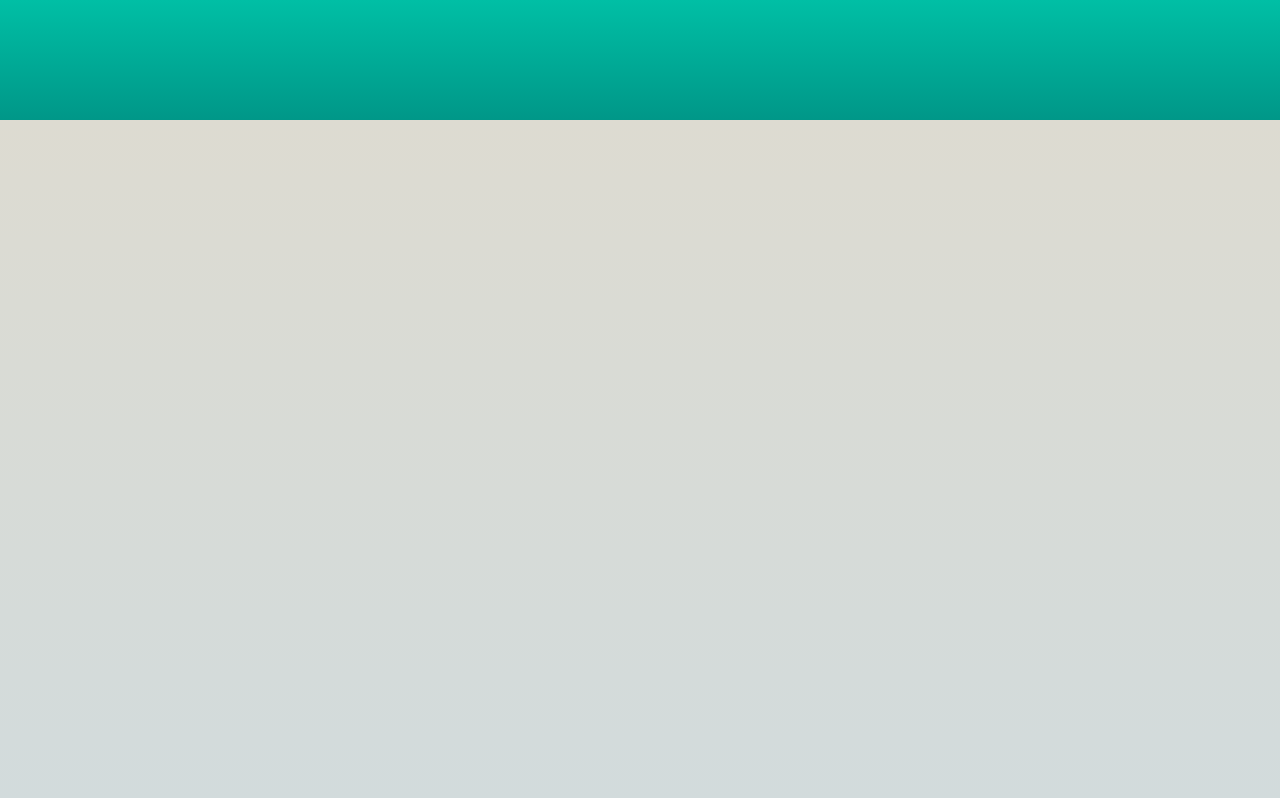
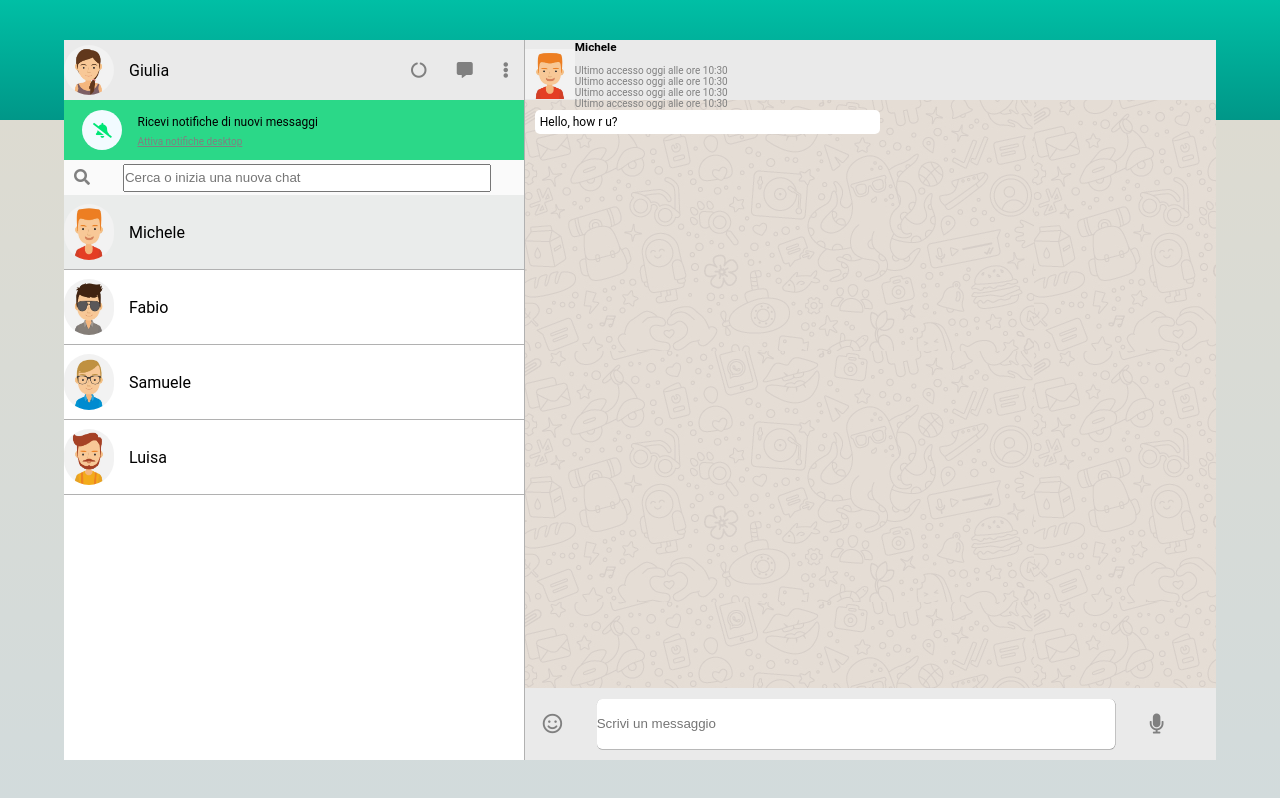
Before and after one commit to giulianapoli/vue-boolzapp, a plain HTML site: page index.html in a window 1280 px wide. Drawn offline with nearby package versions, Linux system fonts and the light colour scheme.

Commit message:
Timing function & filter function
Declares setTimeout that returns answer;
Corrects the input search filter function, now working
Gets better layout (with Icons, margin, colors, etc)

```diff
--- a/css/master.css
+++ b/css/master.css
@@ -56,6 +56,7 @@
 }
 
 .contact {
+  cursor: pointer;
   height: 100%;
   width: 40%;
   display: flex;
@@ -80,9 +81,23 @@
   justify-content: flex-start;
 }
 
+.user-info {
+  width: 50%;
+}
+
+.user-utilities {
+  width: 50%;
+  color: grey;
+}
+
+.user-utilities > * {
+  margin: 15px;
+}
+
 .user-info > img {
   width: 50px;
   border-radius: 25px;
+  margin-right: 15px;
 }
 
 .call-to-action {
@@ -102,6 +117,7 @@
   display: flex;
   justify-content: center;
   align-items: center;
+  margin-right: 15px;
 }
 
 .bell > * {
@@ -119,6 +135,7 @@
 
 .call-to-action div:last-child a {
   font-size: 10px;
+  color: grey;
 }
 
 .search {
@@ -128,6 +145,11 @@
   display: flex;
   justify-content: center;
   align-items: center;
+}
+
+.search label {
+  color: grey;
+  margin-left: 10px;
 }
 
 .search > input {
@@ -148,14 +170,21 @@
   height: 100%;
 }
 
+.people > li:hover {
+  background-color: #eaeceb;
+  transition: 0.3s;
+}
+
 .people li > img {
   width: 50px;
   height: 75%;
   border-radius: 25px;
+  margin-right: 15px;
 }
 
 .selected {
   background-color: #eaeceb;
+
 }
 
 /* elementi contenitore chat destra */
@@ -185,8 +214,12 @@
 
 }
 
+.lastSeen {
+  color: grey;
+}
+
 .message {
-  min-width: 30%;
+  max-width: 50%;
   padding: 5px;
   font-size: 12px;
   border-radius: 5px;
@@ -208,6 +241,10 @@
   align-self: flex-end;
 }
 
+.answer {
+  visibility: hidden;
+}
+
 /* input utente */
 .chat-footer {
   height: 10%;
@@ -216,8 +253,19 @@
   justify-content: center;
 }
 
+.chat-footer span:first-child,
+.chat-footer span:last-child  {
+  color: grey;
+  font-size: 20px;
+  margin-right: 5%;
+}
+
+.chat-footer span:last-child {
+    margin-left: 5%;
+}
+
 .chat-footer > input {
-  width: 70%;
+  width: 75%;
   height: 70%;
   border-radius: 5px;
   box-shadow: 0.2px 0.2px 0.2px 0.2px  #888888;
--- a/index.html
+++ b/index.html
@@ -32,17 +32,21 @@
 
         <!-- mio profilo -->
         <div class="user d-flex v-align">
+
           <div class="user-info d-flex v-align">
 
             <!-- bindo l'oggetto dellutente -->
             <img :src="myUsername.photo" alt="Utente">
             <span>{{myUsername.username}}</span>
-
           </div>
 
           <!-- icone utili -->
-          <div class="user-utilities">
+          <div class="user-utilities d-flex flex-end">
+            <span><i class="fas fa-circle-notch"></i></span>
 
+            <span><i class="fas fa-comment-alt"></i></span>
+
+            <span><i class="fas fa-ellipsis-v"></i></span>
           </div>
         </div>
 
@@ -67,7 +71,7 @@
           placeholder="Cerca o inizia una nuova chat"
           value=""
           v-model="searchInput"
-          @keyup.enter="filterContacts()"
+          @input="filterContacts()"
           >
 
         </div>
@@ -83,6 +87,17 @@
             @click="activateFilteredContact(index)"
             :class="{selected: index === counter}"
             >
+            <!-- aggancio la chiave foto a img -->
+            <img :src="element['photo']" alt="">
+
+               <!-- e i nomi  -->
+            <div class="flex-end">
+
+
+              <span>{{element.username}}</span>
+
+
+            </div>
             </li>
           </template>
 
@@ -93,20 +108,19 @@
             @click="contactChat(index)"
             :class="{selected: index === counter}"
             >
+            <!-- aggancio la chiave foto a img -->
+            <img :src="element['photo']" alt="">
+
+               <!-- e i nomi  -->
+            <div class="flex-end">
+
+
+              <span>{{element.username}}</span> <br>
+            </div>
             </li>
           </template>
 
-          <!-- aggancio la chiave foto a img -->
-          <img :src="element['photo']" alt="">
 
-             <!-- e i nomi  -->
-          <div class="flex-end">
-
-
-            <span>{{element.username}}</span> <br>
-            <span>{{element.lastSeen}}</span>
-
-          </div>
         </ul>
       </div>
 
@@ -122,9 +136,15 @@
 
 
             <div>
+              <h3>{{contacts[counter].username}}</h3> <br>
 
-              <h3>{{contacts[counter].username}}</h3> <br>
-              <span>Ultimo accesso oggi alle</span>
+              <div class="lastSeen"
+              v-for="(element, index) in contacts"
+              >
+              <span>Ultimo accesso</span>
+              <span>{{element.lastSeen}}</span>
+              </div>
+
             </div>
 
           </div>
@@ -140,7 +160,6 @@
             >
               <!-- ricevuti -->
               <span>{{element.text}}</span>
-
             </div>
           </div>
         </div>
@@ -148,12 +167,16 @@
         <!-- input utente chat -->
         <div class="chat-footer d-flex flex-end">
 
+          <span><i class="far fa-smile"></i></span>
+
           <!-- salvo il contenuto del messaggio in una variabile -->
           <input type="text"
           placeholder="Scrivi un messaggio"
           v-model="inputMessage"
           @keyup.enter="sendMessage()"
           >
+
+          <span><i class="fas fa-microphone"></i></span>
 
         </div>
       </div>
--- a/js/main.js
+++ b/js/main.js
@@ -15,7 +15,7 @@ const contacts = [
   {
     username: 'Michele',
     photo: 'resources/img/avatar_1.jpg',
-    lastSeen: '10:30 Lun 20 Ago',
+    lastSeen: 'oggi alle ore 10:30',
     chatHistory: [
       {
         text: 'Hello, how r u?',
@@ -27,7 +27,7 @@ const contacts = [
   {
     username: 'Fabio',
     photo: 'resources/img/avatar_2.jpg',
-    lastSeen: '10:30 Lun 20 Ago',
+    lastSeen: 'oggi alle ore 10:30',
     chatHistory: [
       {
         text: 'Hello, how r u?',
@@ -39,7 +39,7 @@ const contacts = [
   {
     username: 'Samuele',
     photo: 'resources/img/avatar_3.jpg',
-    lastSeen: '10:30 Lun 20 Ago',
+    lastSeen: 'oggi alle ore 10:30',
     chatHistory: [
       {
         text: 'Hello, how r u?',
@@ -51,7 +51,7 @@ const contacts = [
   {
     username: 'Luisa',
     photo: 'resources/img/avatar_4.jpg',
-    lastSeen: '10:30 Lun 20 Ago',
+    lastSeen: 'oggi alle ore 10:30',
     chatHistory: [
       {
         text: 'Hello, how r u?',
@@ -72,13 +72,15 @@ const rootApp = new Vue ({
     contacts: [...contacts],
     counter: 0,
     myUsername: myUsername,
-    searchInput: ''
+    searchInput: '',
+    filteredContacts: []
 
   },
   methods: {
     contactChat: function(index) {
       this.counter = index;
     },
+
     sendMessage: function() {
       this.contacts[this.counter].chatHistory.push(
         {
@@ -89,13 +91,22 @@ const rootApp = new Vue ({
       )
 
       this.inputMessage = '';
+      //let oldCounter = this.counter
+      setTimeout(this.returnMessage, 3000);
     },
 
     filterContacts() {
       this.filteredContacts = this.contacts.filter( (element) => element.username.toLowerCase().includes(this.searchInput) )
     },
 
-    // activateFilteredContact(index)
+    returnMessage: function() {
+      this.contacts[this.counter].chatHistory.push(
+        {
+          text: 'ciao',
+          date: '22 Nov 2020',
+          type: 'receive'
+        })
+    }
   }
 
 })
```
